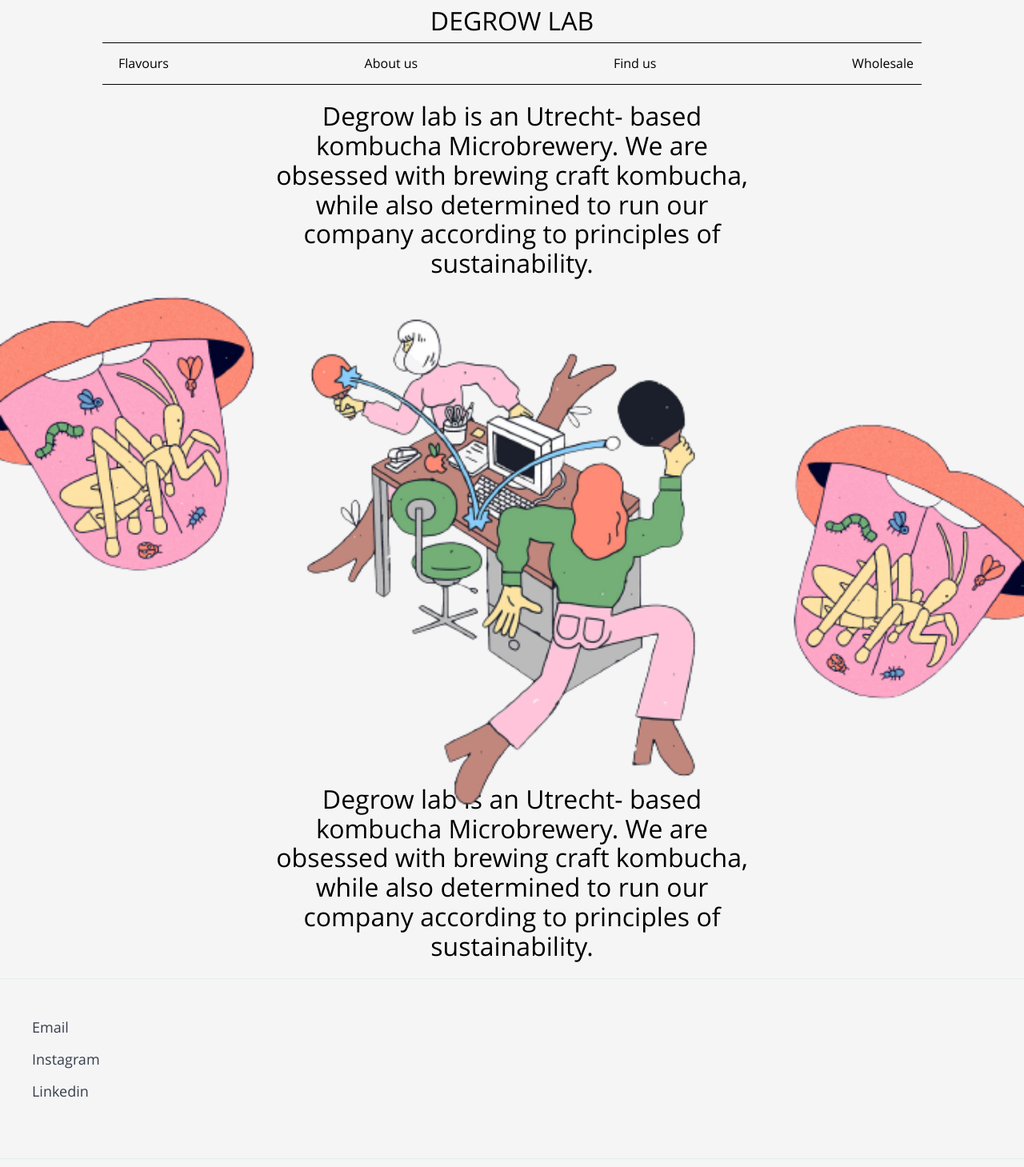
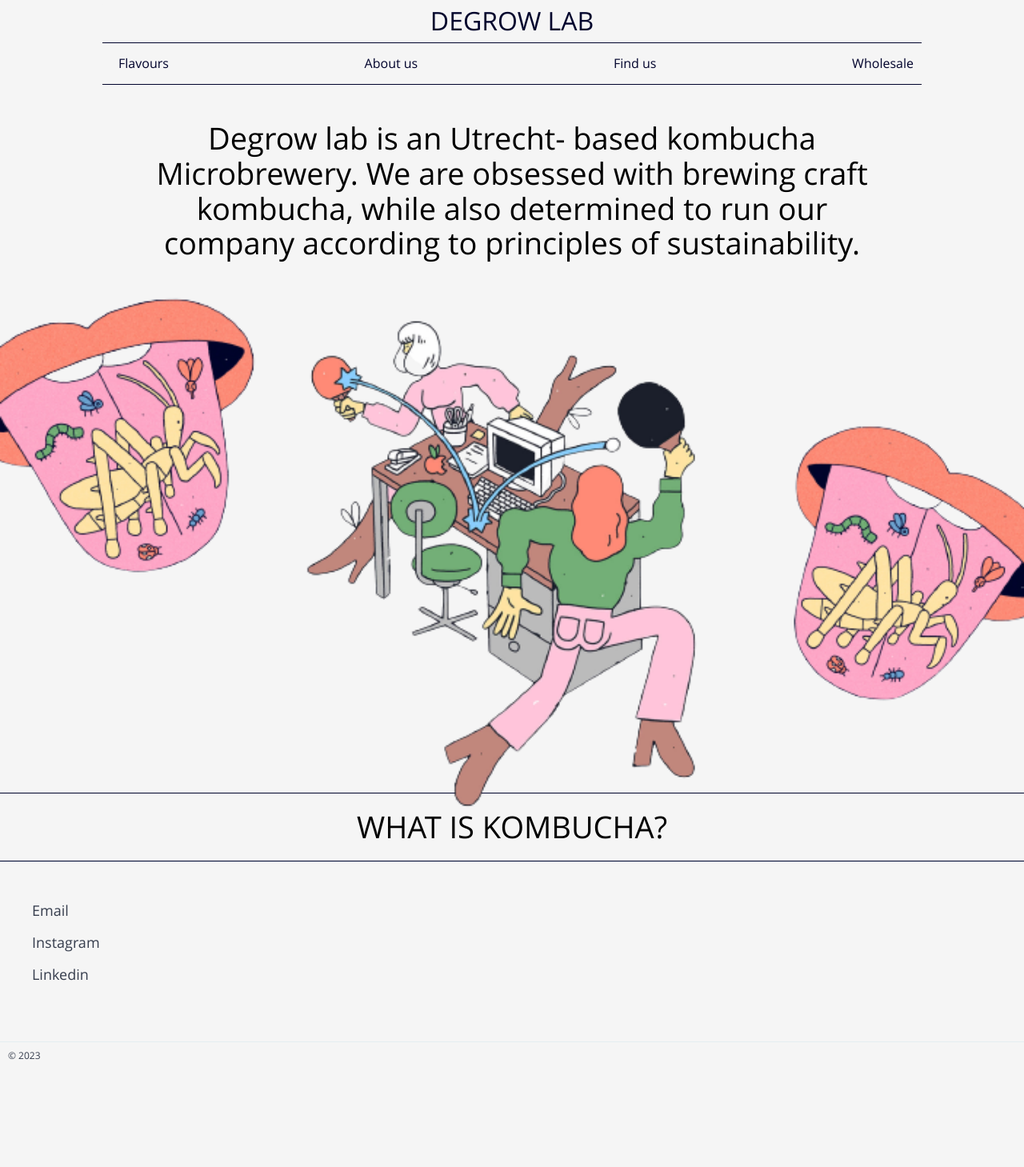
Before and after one commit to jazhandz/degrow, a Next.js app: page / in a window 1280 px wide. Shown: the top 1459 px of the page at 80% size. After the commit the page ends 1337 px from the top, so only its background shows below. Built offline with nearby package versions, Linux system fonts and the light colour scheme.

Commit message:
Adjust styling for ChapterHeading, use container for unified positioning and max width etc

```diff
--- a/components/Blocks/ChapterHeadingBlock.tsx
+++ b/components/Blocks/ChapterHeadingBlock.tsx
@@ -1,8 +1,11 @@
+import { color } from "@/styles/color";
+import { fontSize } from "@/styles/fontSize";
 import { fontWeight } from "@/styles/fontWeight";
 import { media } from "@/styles/media";
 import { spacing } from "@/styles/spacing";
 import * as React from "react";
 import styled from "styled-components";
+import { Container } from "../Container";
 
 // Block Type
 export type ChapterHeadingBlockType = {
@@ -11,36 +14,30 @@ export type ChapterHeadingBlockType = {
 };
 
 // Styling
-const MAX_WIDTH = "1000px";
-const ChapterHeadingStyled = styled.h1`
+const ChapterHeadingStyled = styled(Container)`
   text-align: center;
   font-weight: ${fontWeight.light};
-  max-width: ${MAX_WIDTH};
-
-  @media ${media.mobile} {
-    padding: 0 ${spacing.xl};
-  }
-  @media ${media.desktop} {
-    padding: 0 ${spacing.xl};
-  }
+  font-size:${fontSize.h1};
+  text-transform: uppercase;
+  margin-top: ${spacing.m};
+  margin-bottom: ${spacing.m};
 `;
 
-const LineStyled = styled.hr`
-  border: solid darkblue;
-  border-width: thin;
-`;
+const BorderWrapperStyled = styled.div`
+  width: 100%;
+  border-top: 1px solid ${color.black};
+  border-bottom: 1px solid ${color.black};
+`
 
 export function ChapterHeadingBlock({
   title,
   varient,
 }: ChapterHeadingBlockType) {
   return (
-    <>
-      <LineStyled />
+    <BorderWrapperStyled>
       <ChapterHeadingStyled as={varient}>
         {title}
-        <LineStyled />
       </ChapterHeadingStyled>
-    </>
+    </BorderWrapperStyled>
   );
 }
--- a/components/Blocks/HeadingBlock.tsx
+++ b/components/Blocks/HeadingBlock.tsx
@@ -1,24 +1,18 @@
+import { fontSize } from "@/styles/fontSize";
 import { fontWeight } from "@/styles/fontWeight";
 import { media } from "@/styles/media";
 import { spacing } from "@/styles/spacing";
 import { HeadingBlockType } from "@/types/CMS/Blocks/HeadingBlock";
 import styled from "styled-components";
-
-const MAX_WIDTH = "1000px"
+import { Container } from "../Container";
 
 const HeadingStyled = styled.h1`
     text-align: center;
     font-weight: ${fontWeight.light};
-    width: 55%;
-
-    @media ${media.mobile} {
-        padding: 0 ${spacing.xl}
-    }
-    @media ${media.desktop} {
-        padding: 0 ${spacing.xl}
-    }
+    font-size: ${fontSize.h1};
+    width: 100%;
 `
 
 export function HeadingBlock({title, varient}:HeadingBlockType) {
-return <HeadingStyled as={varient}>{title}</HeadingStyled>
+return <Container><HeadingStyled as={varient}>{title}</HeadingStyled></Container>
 }
--- a/components/Container.tsx
+++ b/components/Container.tsx
@@ -7,7 +7,7 @@ interface ContainerProps {
   margin?: string;
 }
 
-const ContainerComponent = styled.div(
+export const Container = styled.div(
   ({
     padding = Theme.spacing.l,
     maxWidth = [SCREEN_SIZES.tablet, SCREEN_SIZES.laptop],
@@ -26,5 +26,3 @@ const ContainerComponent = styled.div(
   }
 `
 );
-
-export default ContainerComponent;
--- a/data/pages/about.ts
+++ b/data/pages/about.ts
@@ -20,7 +20,7 @@ export const ABOUT_PAGE_DATA : PageType = {
         {
             type: "chapter-heading",
             data: {
-                title: `Chapter heading! - still trying to fix <hr> lines`,
+                title: `Chapter heading!`,
                 varient: "h1"
             }
         }
--- a/data/pages/home.ts
+++ b/data/pages/home.ts
@@ -19,18 +19,14 @@ export const HOME_PAGE_DATA : PageType = {
                 alt:"large illustration",
                 src: "/images/large_illustration",
                 supportedTypes: ["webp", "png"],
-                marginBottom: "-50px"
+                marginBottom: "-20px"
             }
         },
         {
-            type: "heading",
+            type: "chapter-heading",
             data: {
-                title: `Degrow lab is an Utrecht- based kombucha
-                Microbrewery. We are obsessed with brewing
-                craft kombucha, while also determined to
-                run our company according to principles
-                of sustainability.`,
-                varient: "h1"
+                title: `What is kombucha?`,
+                varient: "h2"
             }
         }
     ]
--- a/styles/color.ts
+++ b/styles/color.ts
@@ -7,7 +7,7 @@ export const color = {
   grey3: "#D9D9D9",
   greyDark1: "#969696",
   white: "#fff",
-  black: "#000000",
+  black: "#00032C",
   lightBlack: "rgb(33,35,40)",
   red: "#FF5B42",
   lightRed: "#",
```
